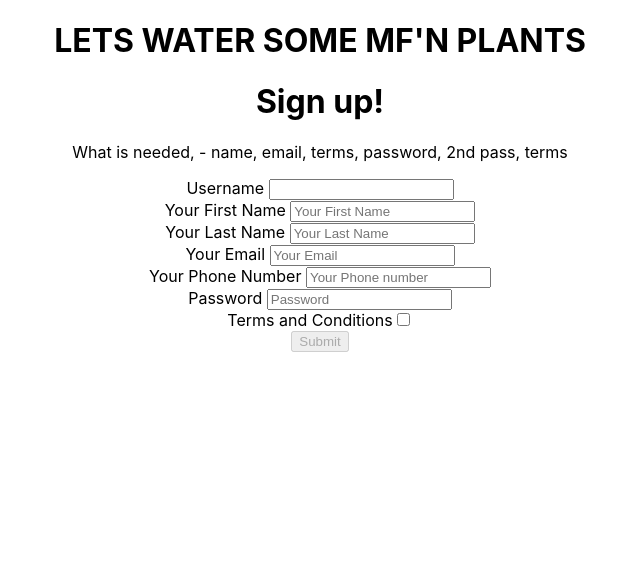
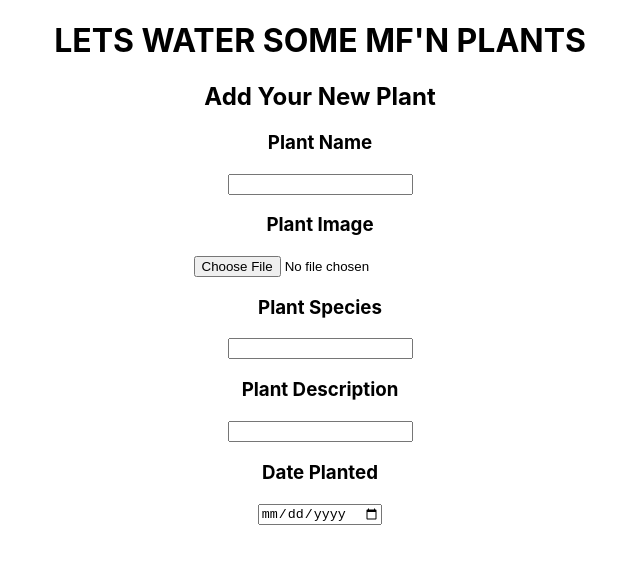
Before and after one commit to Build-Week-Water-My-Plants-ttWeb39ft/front-end, a React (Create React App) app in the folder plant-app/: page / in a window 1280 px wide. Shown: the top 564 px of the page, without its empty margins (320-960 px from the left). Built offline with nearby package versions, Linux system fonts and the light colour scheme.

Commit message:
Working on Add Plant Form, Just laying out basics.

```diff
--- a/plant-app/src/App.js
+++ b/plant-app/src/App.js
@@ -1,11 +1,13 @@
 import "./App.css";
 import Signup from "./components/Signup.js";
+import AddPlant from './components/AddPlant';
 
 function App() {
   return (
     <div className="App">
       <h1>LETS WATER SOME MF'N PLANTS</h1>
-      <Signup />
+      {/* <Signup /> */}
+      <AddPlant/>
     </div>
   );
 }
--- /dev/null
+++ b/plant-app/src/components/AddPlant.js
@@ -0,0 +1,80 @@
+import React, { useState } from 'react'
+
+export default function NewPlantForm(Props) {
+
+//Add plant form- Plant post-- Name of plant, h2oFrequency, species, plant image, date planted
+// When to water- string- time of day, or how many times per week. enter a number 1-5. When do you water me? checkboxes m-s. input 1 per day,  Drop down, once per week, every other week, and radio buttons with cases. Form valid-- Jay
+
+  const initialFormValues = {
+    plantName: '',
+    plantImage:'',
+    plantSpecies:'',
+    plantDescription:'',
+    datePlanted:'',
+    wateringSchedule:'',
+    careInstructions:'',
+  }
+
+  const [formValues, setFormValues] = useState(initialFormValues)
+
+  const onChange = evt => {
+    const { name, value, type, checked } = evt.target;
+    const valueToUse = type === 'checkbox' ? checked : value;
+
+    setFormValues({...formValues, [name]: valueToUse})
+  }
+
+  return(
+    <form>
+      <h2>Add Your New Plant</h2>
+      <label>
+        <h3>Plant Name</h3>
+        <input
+          name='plantName'
+          type='text'
+          value={formValues.plantName}
+          onChange={onChange}
+        />
+      </label>
+      <br/>
+      <label>
+        <h3>Plant Image</h3>
+        <input
+          name='plantImage'
+          type='file'
+          // value={formValues.plantSpecies}
+          // onChange={onChange}
+        />
+      </label>
+      <br/>
+      <label>
+        <h3>Plant Species</h3>
+        <input
+          name='plantSpecies'
+          type='text'
+          value={formValues.plantSpecies}
+          onChange={onChange}
+        />
+      </label>
+      <br/>
+      <label>
+        <h3>Plant Description</h3>
+        <input
+          name='plantDescription'
+          type='text'
+          value={formValues.plantDescription}
+          onChange={onChange}
+        />
+      </label>
+      <label>
+        <h3>Date Planted</h3>
+        <input
+          name='datePlanted'
+          type='date'
+          value={formValues.datePlanted}
+          onChange={onChange}
+        />
+      </label>
+    </form>
+  )
+}
```
Also changed, not shown: 2 other files (tests, documents, lock files or other folders).
